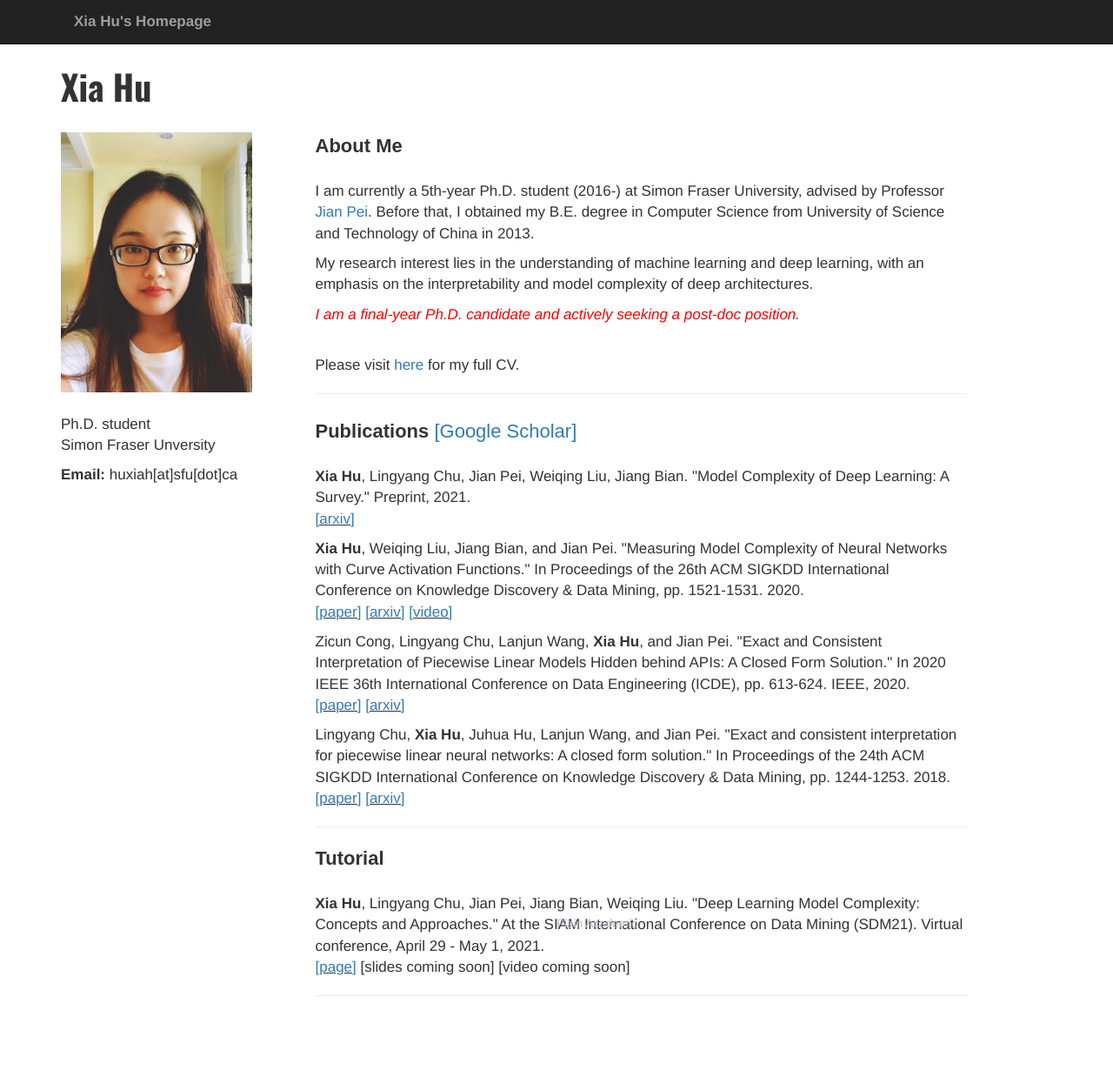
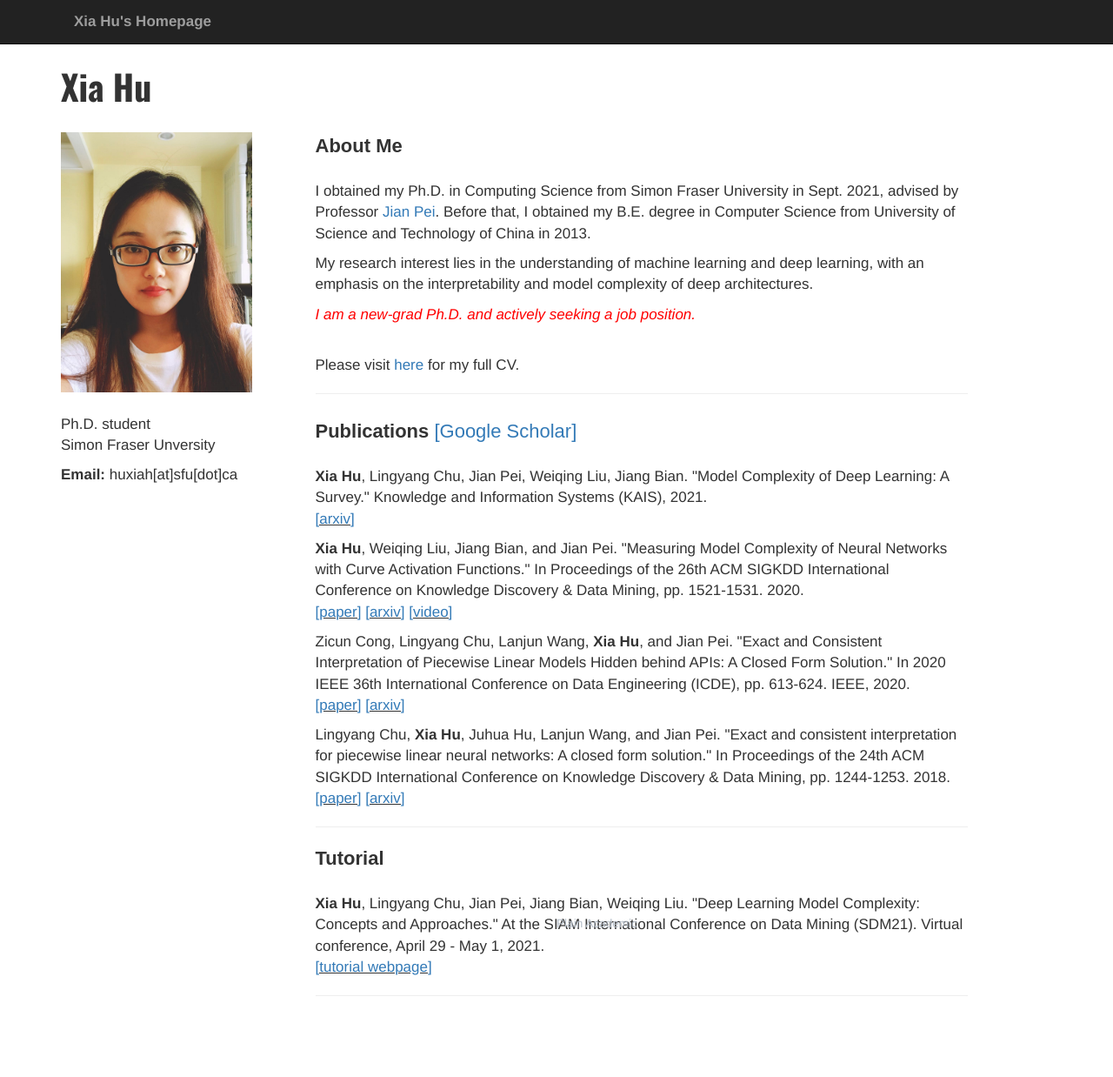
Before and after one commit to Xia-Hu/Xia-Hu.github.io, a Jekyll site: the page index.html, which Jekyll copies as it is, in a window 1280 px wide. Shown: the whole page at 87% size. Built offline with Jekyll 4.4.1, drawn with Linux system fonts in a browser that asks for light colours.

Commit message:
Update index.html

```diff
--- a/index.html
+++ b/index.html
@@ -80,13 +80,16 @@
                 <div style="text-align:left;">
 			      <div style="font-family: Arial, Helvetica, sans-serif; font-size: 22px;"><b>About Me</b></div><br>
 
-			        <p> I am currently a 5th-year Ph.D. student (2016-) at Simon Fraser University, advised by Professor <a href="https://sites.google.com/view/jpei/jian-peis-homepage" target="_blank" style="">Jian Pei</a>. Before that, I obtained my B.E. degree in Computer Science from University of Science and Technology of China in 2013.
+			        <p> I obtained my Ph.D. in Computing Science from Simon Fraser University in Sept. 2021,
+					advised by Professor <a href="https://sites.google.com/view/jpei/jian-peis-homepage" target="_blank" style="">Jian Pei</a>.
+					Before that, I obtained my B.E. degree in Computer Science from University of Science and Technology of China in 2013.
 			        </p>
 
-			        <p>My research interest lies in the understanding of machine learning and deep learning, with an emphasis on the interpretability and model complexity of deep architectures. <br>
+			        <p>My research interest lies in the understanding of machine learning and deep learning,
+					with an emphasis on the interpretability and model complexity of deep architectures. <br>
 			      	</p>
 
-					<p style="color: red"><i>I am a final-year Ph.D. candidate and actively seeking a post-doc position.</i></p>
+					<p style="color: red"><i>I am a new-grad Ph.D. and actively seeking a job position.</i></p>
 			      	<br>
 
 			      	<p>Please visit <a href="Xia_CV.pdf" target="_blank">here</a> for my full CV.</p>
@@ -101,8 +104,9 @@
 
 
 			      	<p>
-			      		<b>Xia Hu</b>, Lingyang Chu, Jian Pei, Weiqing Liu, Jiang Bian. "Model Complexity of Deep Learning: A Survey." Preprint, 2021. <br>
-						<u><a href="https://arxiv.org/abs/2103.05127" target="_blank">[arxiv]</a></u>
+			      		<b>Xia Hu</b>, Lingyang Chu, Jian Pei, Weiqing Liu, Jiang Bian. "Model Complexity of Deep Learning: A Survey."
+					Knowledge and Information Systems (KAIS), 2021. <br>
+					<u><a href="https://arxiv.org/abs/2103.05127" target="_blank">[arxiv]</a></u>
 			      	</p>
 
 
@@ -135,8 +139,7 @@
 			      	<div style="font-family: Arial, Helvetica, sans-serif; font-size: 22px;"><b>Tutorial</b></div><br>
 
 			      	<p><b>Xia Hu</b>, Lingyang Chu, Jian Pei, Jiang Bian, Weiqing Liu. "Deep Learning Model Complexity: Concepts and Approaches." At the SIAM International Conference on Data Mining (SDM21). Virtual conference, April 29 - May 1, 2021.<br>
-			      		<u><a href="sdm21_tutorial.html" target="_blank">[page]</a></u>
-				      	[slides coming soon] [video coming soon]
+			      		<u><a href="sdm21_tutorial.html" target="_blank">[tutorial webpage]</a></u>
 			      	</p>
 			    </div>
 
```
